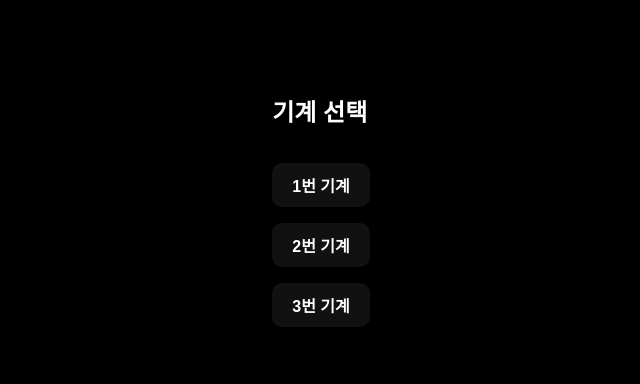
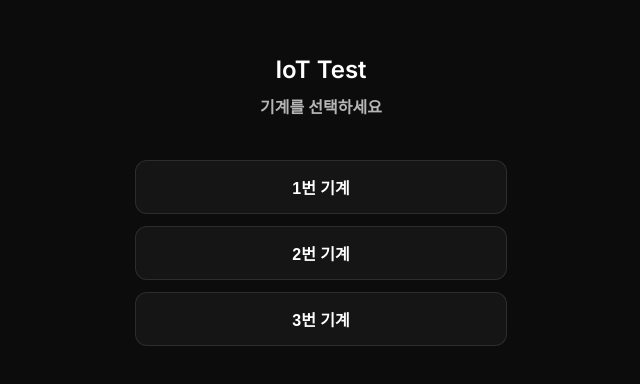
Before and after one commit to seong-nyang/IoT-team, a plain HTML site: page index.html in a window 1280 px wide. Shown: the part 200-584 px from the top of the page, without its empty margins (319-959 px from the left). Drawn offline with Linux system fonts and the light colour scheme; a web font is replaced by a local one.

Commit message:
Add files via upload

```diff
--- a/index.html
+++ b/index.html
@@ -3,89 +3,133 @@
 <head>
   <meta charset="UTF-8" />
   <meta name="viewport" content="width=device-width, initial-scale=1.0, user-scalable=no" />
-  <title>쓰레기 인식 테스트</title>
+  <title>Smart Trash Detector</title>
 
-  <link href="https://fonts.googleapis.com/css2?family=Pretendard:wght@400;600&display=swap" rel="stylesheet">
+  <link href="https://fonts.googleapis.com/css2?family=Inter:wght@400;600&display=swap" rel="stylesheet">
   <style>
+    :root {
+      --bg: #0c0c0c;
+      --text: #ffffff;
+      --accent: #00baff;
+      --card: #151515;
+    }
+
+    * {
+      box-sizing: border-box;
+      transition: all 0.25s ease;
+    }
+
     body {
       margin: 0;
-      font-family: 'Pretendard', sans-serif;
-      background: #000;
-      color: white;
+      font-family: 'Inter', sans-serif;
+      background: var(--bg);
+      color: var(--text);
       display: flex;
       flex-direction: column;
       align-items: center;
       justify-content: center;
       height: 100vh;
       overflow: hidden;
-      transition: all 0.3s ease;
     }
 
-    video {
-      width: 90vw;
-      max-width: 400px;
-      border-radius: 12px;
-      background: #111;
-      object-fit: cover;
+    h1, h2 {
+      margin: 0;
+      font-weight: 600;
     }
 
-    #result {
-      margin-top: 20px;
-      background: rgba(255,255,255,0.85);
-      color: #0066ff;
-      font-weight: 600;
-      font-size: 22px;
-      padding: 10px 20px;
-      border-radius: 16px;
+    .screen {
+      width: 100%;
+      max-width: 420px;
+      display: flex;
+      flex-direction: column;
+      align-items: center;
+      text-align: center;
+      padding: 24px;
+      animation: fadeIn 0.5s ease;
     }
 
-    button {
-      background: #111;
-      color: white;
-      border: none;
-      border-radius: 10px;
-      padding: 10px 20px;
-      font-size: 16px;
-      font-weight: 600;
-      cursor: pointer;
-      transition: background 0.3s;
-    }
-    button:hover {
-      background: #222;
-    }
-
-    .home {
-      display: flex;
-      flex-direction: column;
-      gap: 16px;
+    @keyframes fadeIn {
+      from { opacity: 0; transform: translateY(10px); }
+      to { opacity: 1; transform: translateY(0); }
     }
 
     .hidden {
       display: none !important;
     }
 
+    .btn {
+      width: 100%;
+      background: var(--card);
+      color: var(--text);
+      border: 1px solid rgba(255,255,255,0.1);
+      border-radius: 12px;
+      padding: 14px;
+      margin-top: 12px;
+      font-size: 16px;
+      font-weight: 600;
+      cursor: pointer;
+    }
+
+    .btn:hover {
+      border-color: var(--accent);
+      color: var(--accent);
+    }
+
+    video {
+      width: 90%;
+      max-width: 380px;
+      border-radius: 16px;
+      background: #111;
+      margin-top: 16px;
+      box-shadow: 0 0 12px rgba(0,186,255,0.25);
+      object-fit: cover;
+    }
+
+    #result {
+      margin-top: 20px;
+      background: rgba(255,255,255,0.95);
+      color: #007cff;
+      font-weight: 600;
+      font-size: 20px;
+      padding: 12px 20px;
+      border-radius: 20px;
+      box-shadow: 0 2px 10px rgba(0,0,0,0.2);
+    }
+
     #backBtn {
       position: absolute;
       top: 20px;
       left: 20px;
-      background: rgba(0,0,0,0.4);
+      background: rgba(255,255,255,0.1);
+      border: none;
+      border-radius: 8px;
+      color: white;
       font-size: 14px;
       padding: 8px 14px;
     }
+
+    #backBtn:hover {
+      background: rgba(255,255,255,0.25);
+    }
+
   </style>
 </head>
 <body>
   <!-- 홈 화면 -->
-  <div id="home" class="home">
-    <h2>기계 선택</h2>
-    <button onclick="selectMachine(1)">1번 기계</button>
-    <button onclick="selectMachine(2)">2번 기계</button>
-    <button onclick="selectMachine(3)">3번 기계</button>
+  <div id="home" class="screen">
+    <h1 style="font-size: 24px; margin-bottom: 10px;">IoT Test</h1>
+    <h2 style="font-size: 16px; color: rgba(255,255,255,0.7); margin-bottom: 30px;">
+      기계를 선택하세요
+    </h2>
+    <button class="btn" onclick="selectMachine(1)">1번 기계</button>
+    <button class="btn" onclick="selectMachine(2)">2번 기계</button>
+    <button class="btn" onclick="selectMachine(3)">3번 기계</button>
   </div>
 
-  <!-- 인식 화면 -->
-  <div id="cameraPage" class="hidden">
+  <!-- 카메라 화면 -->
+  <div id="cameraPage" class="screen hidden">
     <button id="backBtn" onclick="goHome()">← 뒤로</button>
+    <h1 style="font-size: 20px;">인식 중...</h1>
     <video id="webcam" autoplay playsinline muted></video>
     <div id="result">카메라 준비 중...</div>
   </div>
@@ -97,7 +141,6 @@
     import { initializeApp } from "https://www.gstatic.com/firebasejs/10.13.0/firebase-app.js";
     import { getDatabase, ref, set } from "https://www.gstatic.com/firebasejs/10.13.0/firebase-database.js";
 
-    // Firebase 설정
     const firebaseConfig = {
       apiKey: "AIzaSyALgWwQfaOZL-s3JbjWxM9Y9YL5fdsSQv4",
       authDomain: "iot-team-1643a.firebaseapp.com",
@@ -112,10 +155,10 @@
     const app = initializeApp(firebaseConfig);
     const db = getDatabase(app);
 
-    const URL = "./model/"; // Teachable Machine 모델 폴더
+    const URL = "./model/";
     let model, webcamStream, selectedMachine = null;
 
-    // 기계 선택 함수
+    // 기계 선택
     window.selectMachine = async function(num) {
       selectedMachine = num;
       document.getElementById("home").classList.add("hidden");
@@ -123,7 +166,7 @@
       initCamera();
     };
 
-    // 홈으로 돌아가기
+    // 홈 복귀
     window.goHome = function() {
       if (webcamStream) webcamStream.getTracks().forEach(track => track.stop());
       document.getElementById("cameraPage").classList.add("hidden");
@@ -131,7 +174,7 @@
       selectedMachine = null;
     };
 
-    // 카메라 + 모델 초기화
+    // 카메라 초기화
     async function initCamera() {
       const video = document.getElementById("webcam");
       const result = document.getElementById("result");
@@ -156,7 +199,7 @@
       startPrediction(video, result);
     }
 
-    // 인식 루프
+    // 예측 루프
     async function startPrediction(video, result) {
       const canvas = document.createElement("canvas");
       const ctx = canvas.getContext("2d");
@@ -172,7 +215,6 @@
 
           result.textContent = `${top.className} (${(top.probability * 100).toFixed(1)}%)`;
 
-          // Firebase 업로드
           if (selectedMachine)
             await set(ref(db, `machine_${selectedMachine}`), {
               detected: top.className,
@@ -180,7 +222,7 @@
               timestamp: Date.now()
             });
         }
-        setTimeout(loop, 700); // 0.7초마다 갱신
+        setTimeout(loop, 700);
       }
       loop();
     }
```
